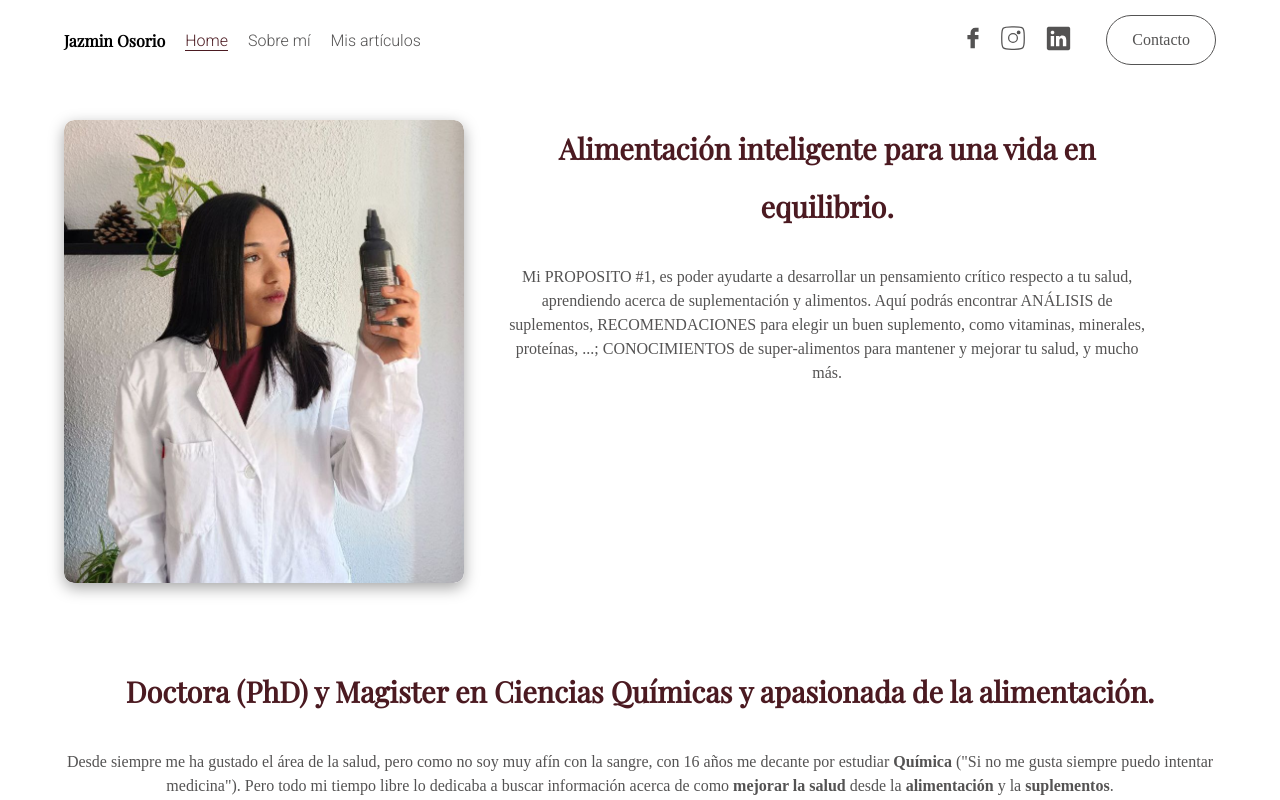
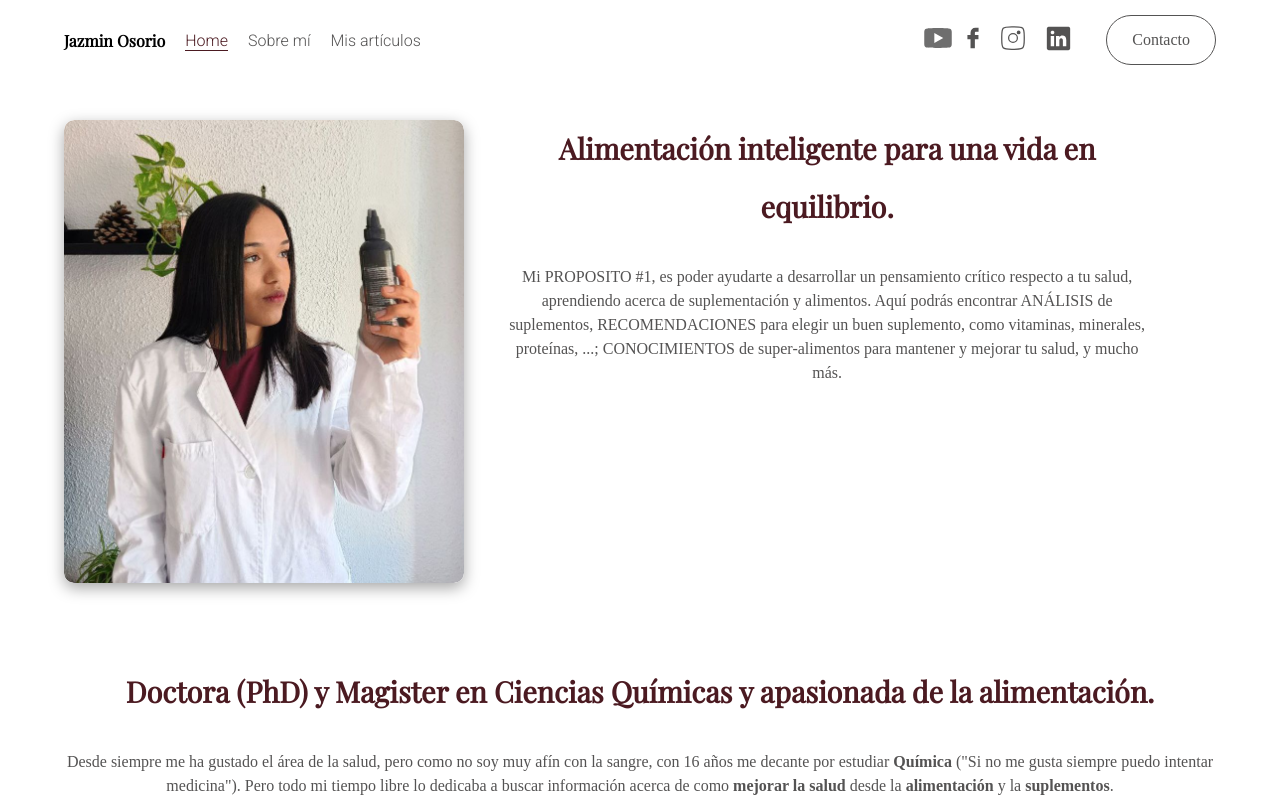
Before and after one commit to rmajka/Jazmin-Osorio-Virte, a React (Vite) app: page / in a window 1280 px wide. Shown: the top 800 px of the page. Built offline with nearby package versions, Linux system fonts and the light colour scheme.

Commit message:
add youtube link and icon

```diff
--- a/src/components/socialmediabox/SocialMediaBox.jsx
+++ b/src/components/socialmediabox/SocialMediaBox.jsx
@@ -2,17 +2,26 @@ import styles from "./SocialMediaBox.module.css";
 import fb from "../../assets/logos/facebook.svg";
 import insta from "../../assets/logos/insta.svg";
 import linkedin from "../../assets/logos/linkedin.svg";
+import yt from "../../assets/logos/youtube.svg"
 
 export default function SocialMediaBox() {
   return (
     <div className={styles.boxContainer}>
+      <a
+        className={styles.ytLink}
+        href="https://youtube.com/@DraJazminOsorio"
+        target="_blank"
+        rel="noreferrer"
+      >
+        <img className={styles.ytLogo} src={yt} alt="youtube jazmin osorio" />
+      </a>
       <a
         className={styles.fbLink}
         href="https://m.facebook.com/jazmin.osorio.908"
         target="_blank"
         rel="noreferrer"
       >
-        <img className={styles.fbLogo} src={fb} alt="facebook jazim osorio" />
+        <img className={styles.fbLogo} src={fb} alt="facebook jazmin osorio" />
       </a>
       <a
         className={styles.instaLink}
@@ -23,7 +32,7 @@ export default function SocialMediaBox() {
         <img
           className={styles.instaLogo}
           src={insta}
-          alt="instagram jazim osorio"
+          alt="instagram jazmin osorio"
         />
       </a>
 
@@ -35,7 +44,7 @@ export default function SocialMediaBox() {
         <img
           className={styles.linkedinLogo}
           src={linkedin}
-          alt="linkedin jazim osorio"
+          alt="linkedin jazmin osorio"
         />
       </a>
     </div>
--- a/src/components/socialmediabox/SocialMediaBox.module.css
+++ b/src/components/socialmediabox/SocialMediaBox.module.css
@@ -5,6 +5,14 @@
 
 .boxContainer > img {
   cursor: pointer;
+}
+
+.ytLogo {
+  filter: invert(30%);
+}
+
+.ytLogo:hover {
+  filter: invert(0);
 }
 
 .fbLogo {
```
Also changed, not shown: src/assets/logos/youtube.svg (added).
